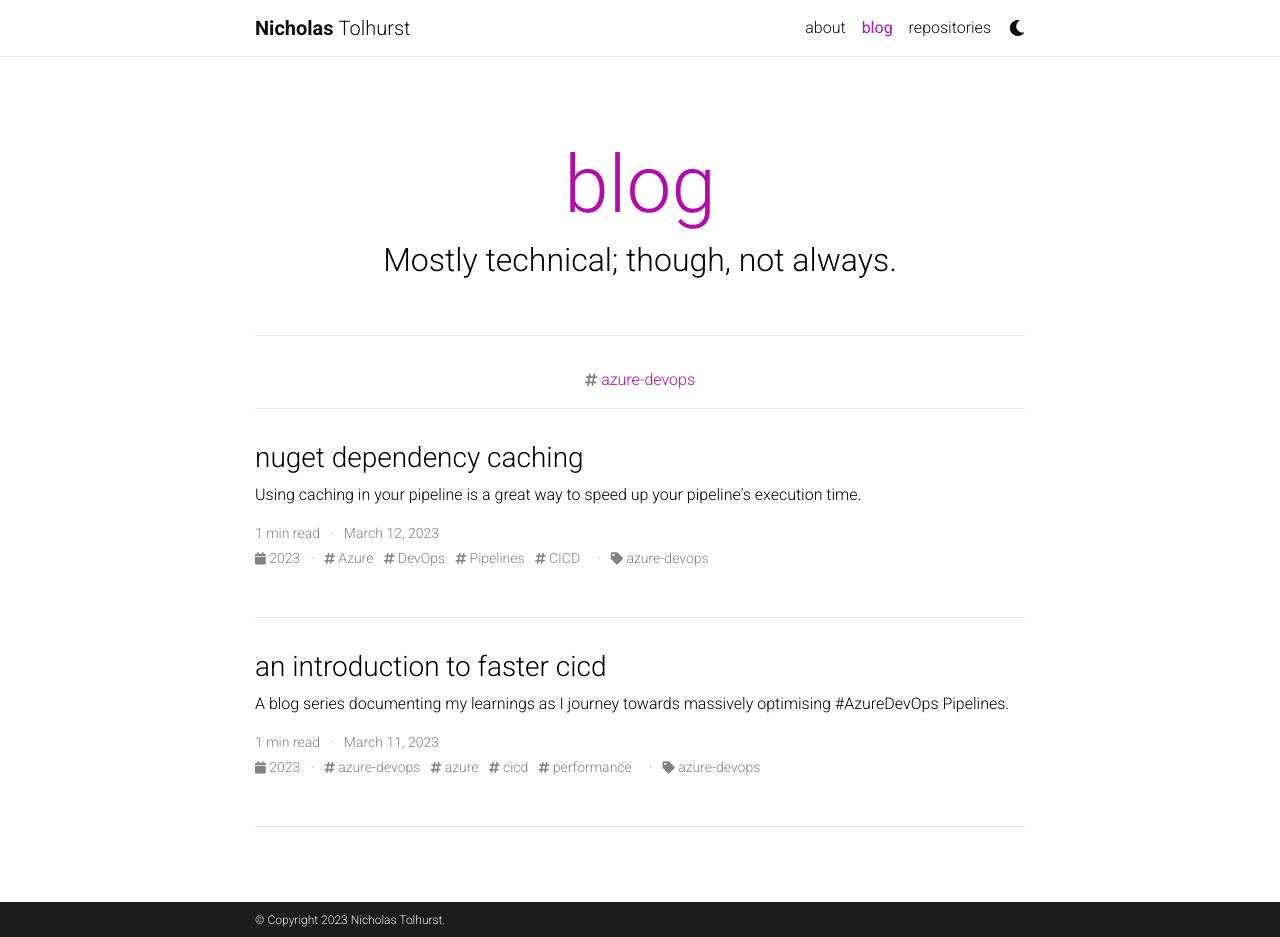
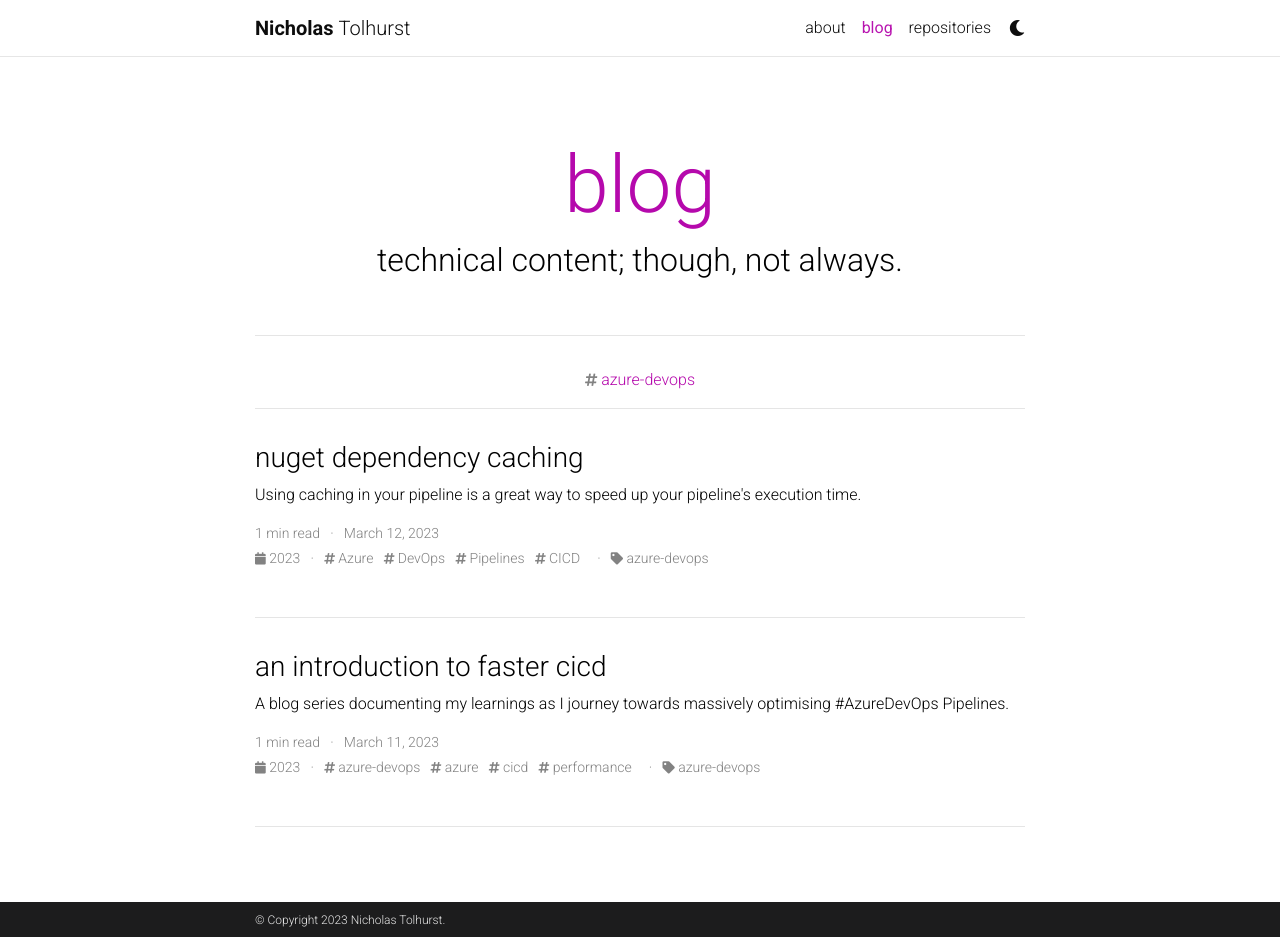
Before and after one commit to nicktolhurst/nicktolhurst.github.io, a Jekyll site: the page built from blog/index.html, in a window 1280 px wide and 937 px high. Built offline with Jekyll 4.4.1, drawn with Linux system fonts in a browser that asks for light colours; the list of posts is cut into pages by our own code; comment, search, counter and statistics services are not loaded; a style sheet for code colours, icons or effects is not loaded.

Commit message:
update tagline

```diff
--- a/_config.yml
+++ b/_config.yml
@@ -111,7 +111,7 @@ bing_site_verification:  # out your bing-site-verification ID (Bing Webmaster)
 
 blog_name: blog # blog_name will be displayed in your blog page
 blog_nav_title: blog # your blog must have a title for it to be displayed in the nav bar
-blog_description: Mostly technical; though, not always.
+blog_description: technical content; though, not always.
 permalink: /blog/:year/:title/
 
 # Pagination
```
